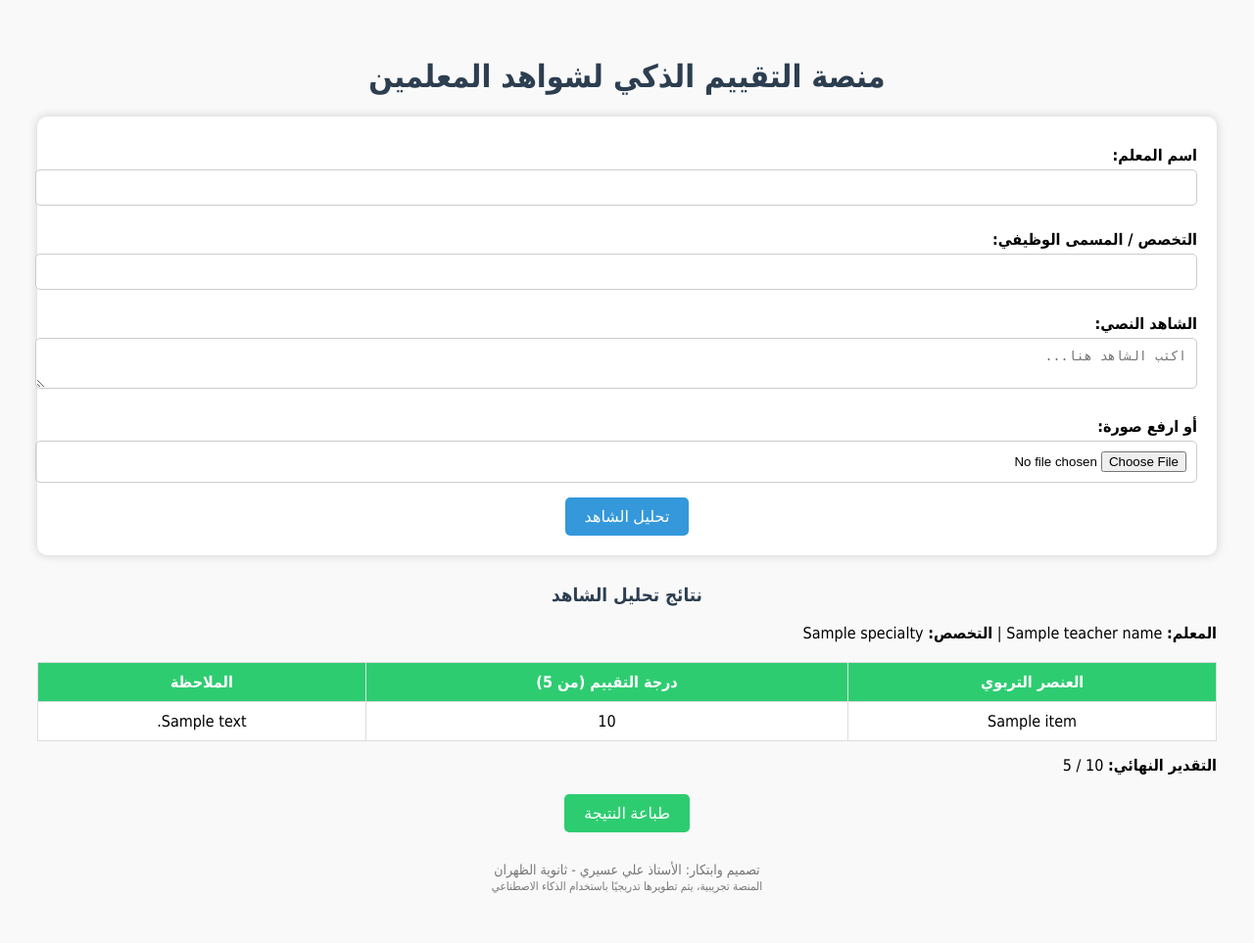
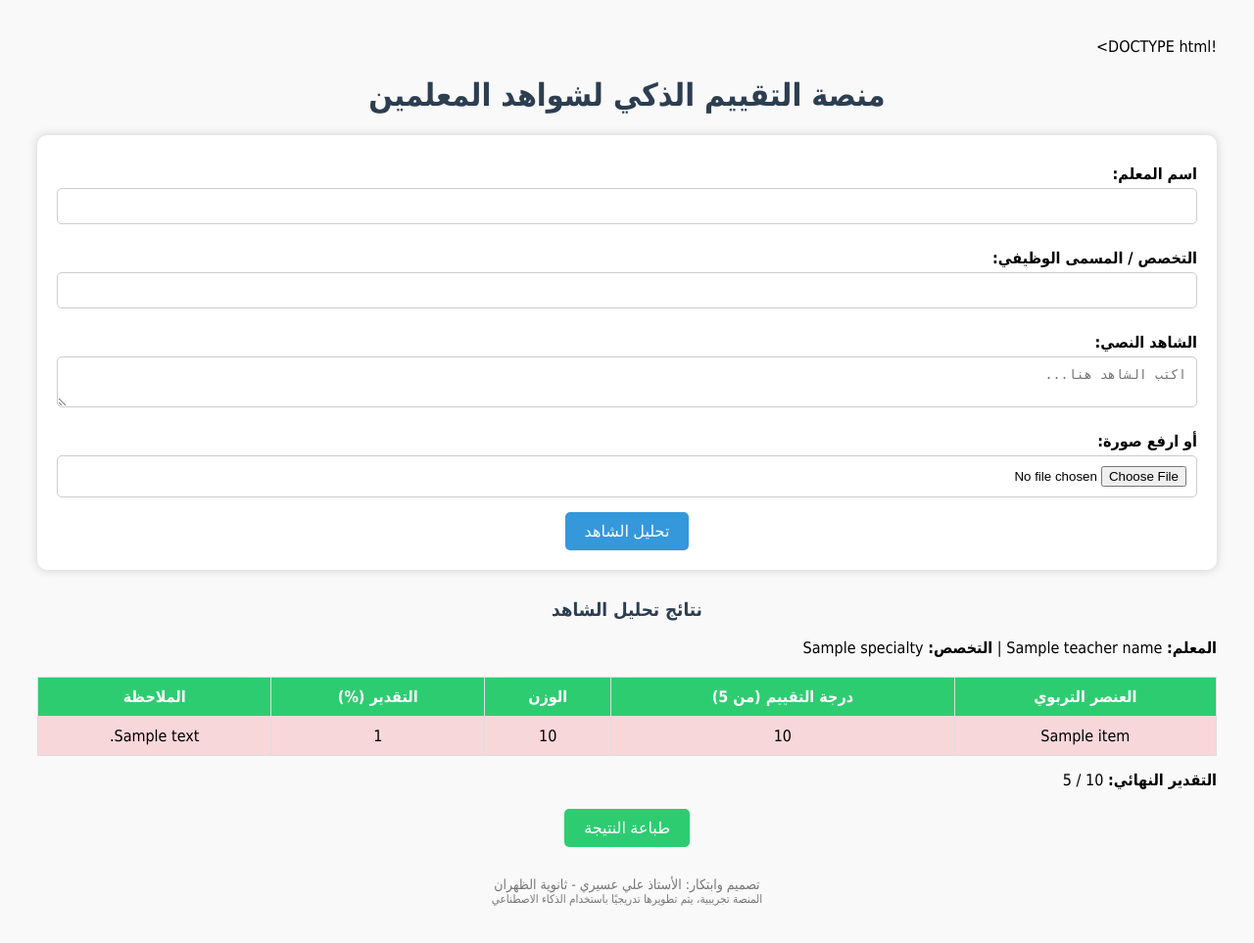
Before and after one commit to aliasiriiii/smart-ai, a Flask app: template templates/index.html in a window 1280 px wide. Shown: the whole page at 98% size. Before the commit the page ends 912 px from the top, so only its background shows below. Run offline with Flask 3, Linux system fonts and the light colour scheme; the template is opened without the code that fills it: most values are stand-ins (such as "Sample title", 1, 10 or a date in 2020).

Commit message:
Update index.html

```diff
--- a/templates/index.html
+++ b/templates/index.html
@@ -1,4 +1,4 @@
-<!DOCTYPE html>
+!DOCTYPE html>
 <html lang="ar" dir="rtl">
 <head>
     <meta charset="UTF-8">
@@ -10,7 +10,7 @@
         label { font-weight: bold; display: block; margin: 10px 0 5px; }
         textarea, input[type=text], input[type=file] { width: 100%; padding: 10px; margin-bottom: 15px; border-radius: 5px; border: 1px solid #ccc; }
         button { background-color: #3498db; color: white; padding: 10px 20px; border: none; border-radius: 5px; font-size: 16px; cursor: pointer; }
-        table { width: 100%; border-collapse: collapse; background: #fff; margin-top: 20px; }
+        table { width: 100%; border-collapse: collapse; background: #fff; margin-top: 20px; font-size: 16px; }
         th, td { border: 1px solid #ddd; padding: 10px; text-align: center; }
         th { background-color: #2ecc71; color: white; }
         .footer { margin-top: 30px; text-align: center; font-size: 14px; color: #777; }
@@ -47,12 +47,16 @@
             <tr>
                 <th>العنصر التربوي</th>
                 <th>درجة التقييم (من 5)</th>
+                <th>الوزن</th>
+                <th>التقدير (%)</th>
                 <th>الملاحظة</th>
             </tr>
             {% for row in gpt_table %}
-            <tr>
+            <tr style="background-color: {% if row.score == 5 %}#d4edda{% elif row.score == 3 %}#fff3cd{% else %}#f8d7da{% endif %};">
                 <td>{{ row.item }}</td>
                 <td>{{ row.score }}</td>
+                <td>{{ row.weight }}</td>
+                <td>{{ row.percent }}</td>
                 <td>{{ row.note }}</td>
             </tr>
             {% endfor %}
```
